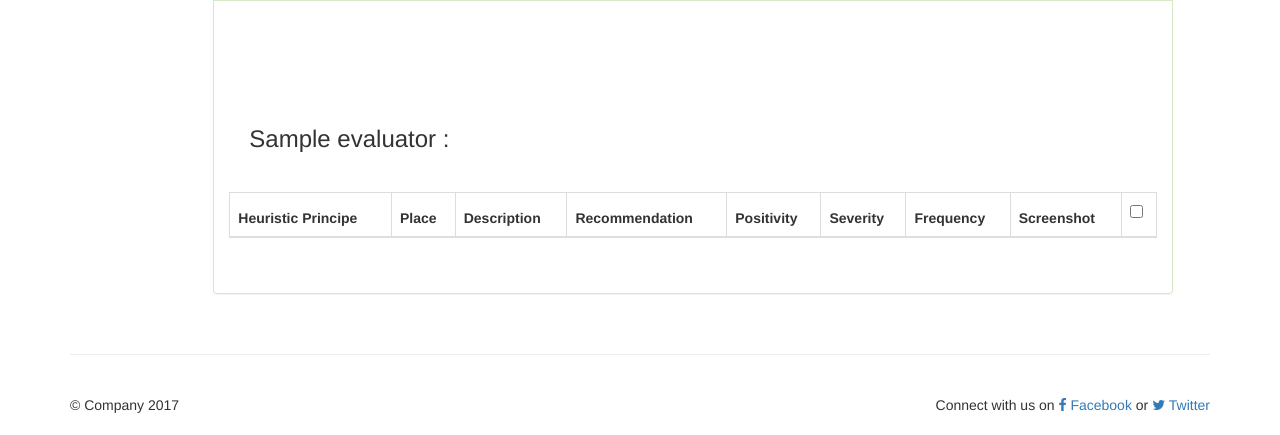
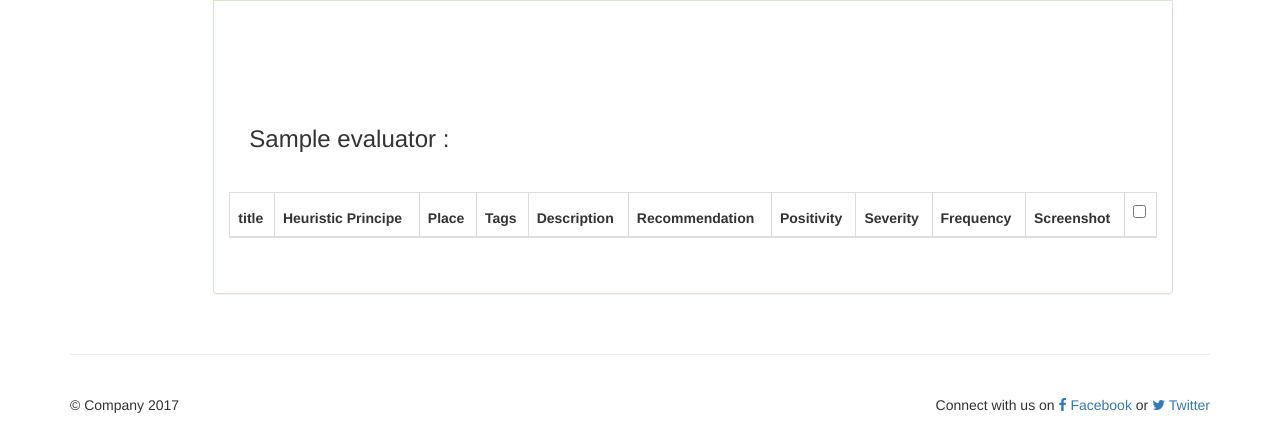
Before and after one commit to boogh/she, a Django app: template SHE34/src/HE3/templates/HE3/project_detail.html in a window 1280 px wide. Shown: the part 508-943 px from the top of the page. Run offline with Django 3.2, Linux system fonts and the light colour scheme; the template is opened without the code that fills it: most values are stand-ins (such as "Sample title", 1, 10 or a date in 2020); lists and menus that the app fills with data are empty; some libraries are stand-ins or nearby versions.

Commit message:
added title and tags to the project-detail page

```diff
--- a/SHE34/src/HE3/templates/HE3/evaluation-tables.html
+++ b/SHE34/src/HE3/templates/HE3/evaluation-tables.html
@@ -5,13 +5,11 @@
         <table class="table table-bordered table-striped table-hover">
             <thead>
             <tr>
-{#                <th>#</th>#}
-{#                <th>Evaluator</th>#}
+                <th>title</th>
                 <th>Heuristic Principe</th>
-
                 <th>Place</th>
+                <th>Tags</th>
                 <th>Description</th>
-
                 <th>Recommendation</th>
                 <th>Positivity</th>
                 <th>Severity</th>
@@ -26,16 +24,14 @@
             {% for e in evaluations %}
                 {% if e.evaluator == evaluator %}
                     <tr>
-{#                    <td>{{ forloop.counter }}</td>#}
-{#                    <td>{{ e.evaluator.name }}</td>#}
+{#                    <td> <a href="{% url 'profiles:dashboard:evaluation-update' e.pk %}">{{ forloop.counter }}</a></td>#}
+                    <td> <a href="{% url 'profiles:dashboard:evaluation-update' e.pk %}">{{ e.title }}</a></td>
                     <td>  {{ e.heurPrincip}}   </td>
                     <td>{{ e.place }}</td>
-
+                    <td>{{ e.tags }}</td>
                     <td>{{ e.description }} </td>
                     <td>{{ e.recommendation}}</td>
-
                     <td> {{ e.positivity }}</td>
-
                     <td>{{ e.severity }}</td>
                     <td>{{ e.frequency }}</td>
                     <td>{{ e.screenshot }}</td>
--- a/SHE34/src/HE3/templates/HE3/project_detail_for_Evaluator.html
+++ b/SHE34/src/HE3/templates/HE3/project_detail_for_Evaluator.html
@@ -111,12 +111,9 @@
                                     <td>  {{ e.heurPrincip}}   </td>
                                     <td>{{ e.place }}</td>
                                     <td>{{ e.tags }}</td>
-
                                     <td>{{ e.description }} </td>
                                     <td>{{ e.recommendation}}</td>
-
                                     <td> {{ e.positivity }}</td>
-
                                     <td>{{ e.severity }}</td>
                                     <td>{{ e.frequency }}</td>
                                     <td>{{ e.screenshot }}</td> </a>
```
